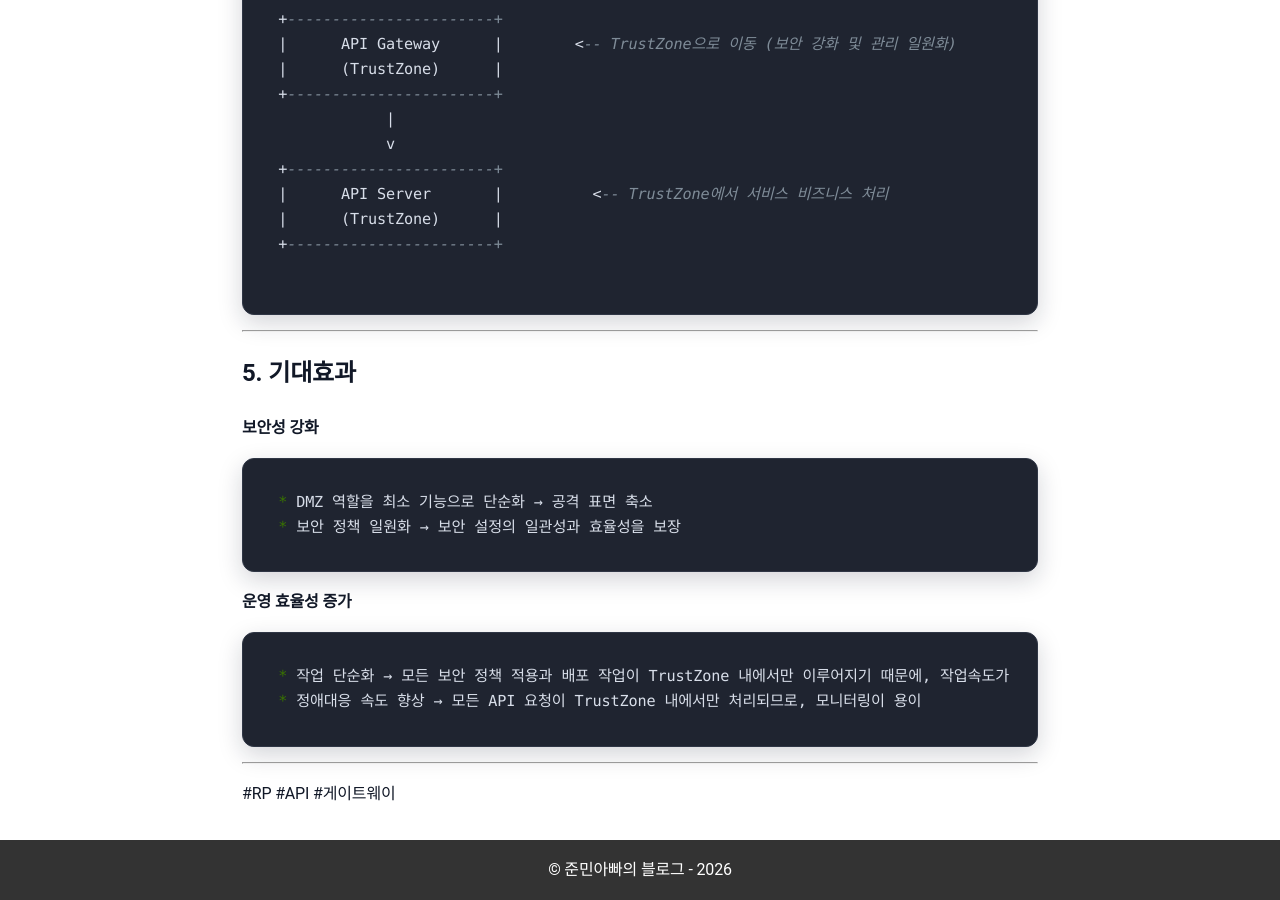
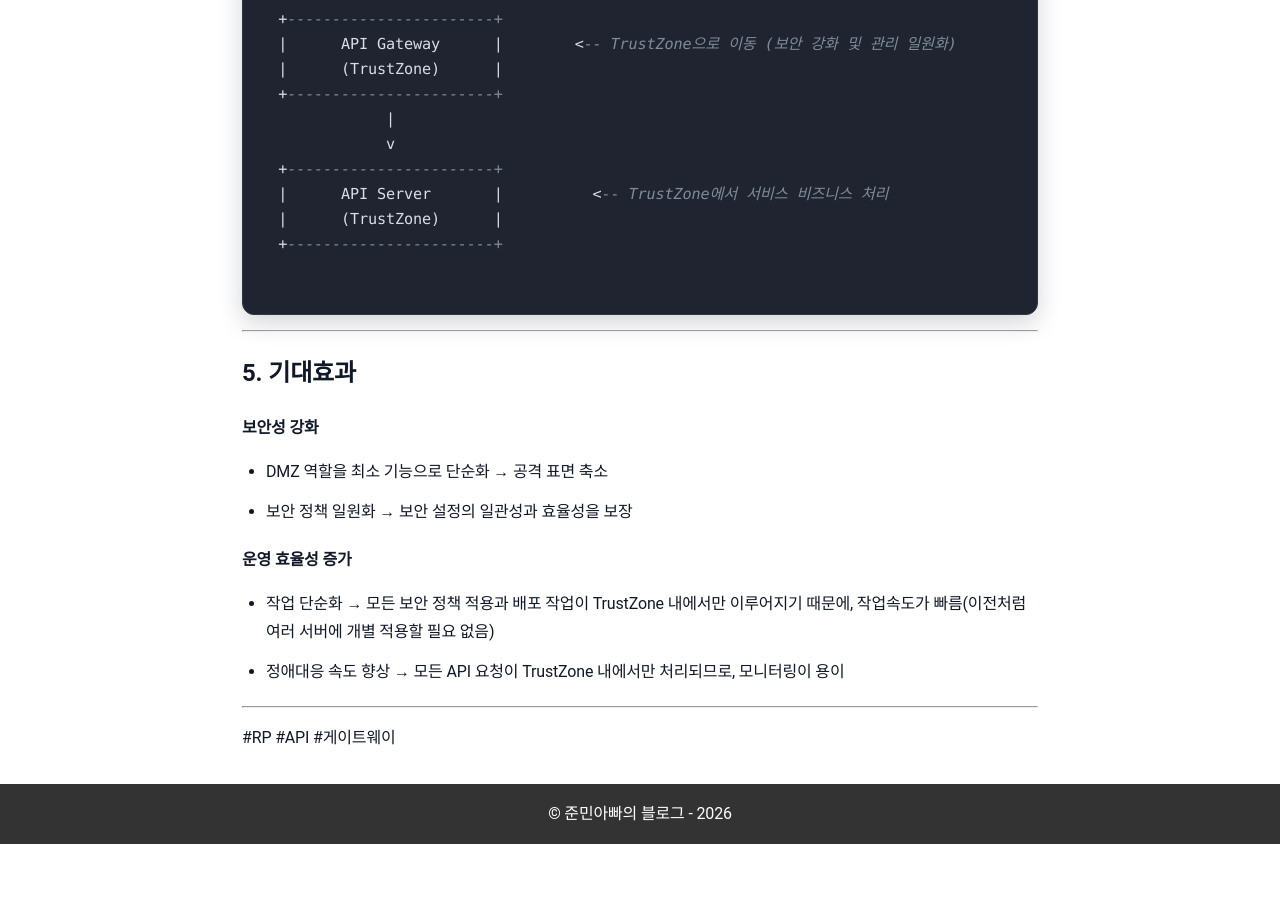
Before and after one commit to sanghoon-lee/sanghoon-lee.github.io, a Jekyll site: the page built from _posts/2025-11-29-rp.md, in a window 1280 px wide and 900 px high, scrolled down 2860 px. Built offline with Jekyll 4.4.1, drawn with Linux system fonts in a browser that asks for light colours; nearby versions of some CDN libraries; comment, search, counter and statistics services are not loaded; after the commit the page ends 3704 px from its top, so only the background shows below that.

Commit message:
RP 포스팅 수정보완

````diff
--- a/_posts/2025-11-29-rp.md
+++ b/_posts/2025-11-29-rp.md
@@ -105,17 +105,13 @@ DMZ에 배치되어 있던 API게이트웨이를 TrustZone으로 이전하는
 
 **보안성 강화**
 
-```md
 * DMZ 역할을 최소 기능으로 단순화 → 공격 표면 축소
 * 보안 정책 일원화 → 보안 설정의 일관성과 효율성을 보장
-```
 
 **운영 효율성 증가**
 
-```md
 * 작업 단순화 → 모든 보안 정책 적용과 배포 작업이 TrustZone 내에서만 이루어지기 때문에, 작업속도가 빠름(이전처럼 여러 서버에 개별 적용할 필요 없음)
 * 정애대응 속도 향상 → 모든 API 요청이 TrustZone 내에서만 처리되므로, 모니터링이 용이
-```
 
 ---
 
````
